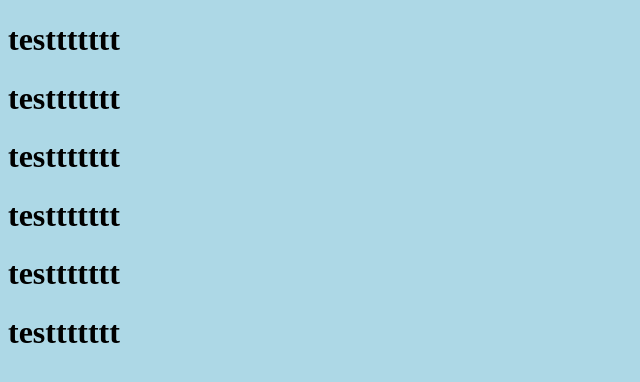
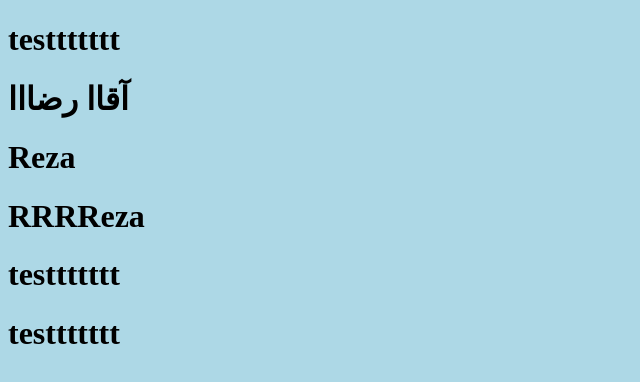
Before and after one commit to NTaghani2003/test11, a plain HTML site: page index.html in a window 1280 px wide. Shown: the whole page, without its empty margins (0-640 px from the left). Drawn offline with Linux system fonts and the light colour scheme.

Commit message:
change 2

```diff
--- a/index.html
+++ b/index.html
@@ -7,9 +7,9 @@
     <title>test Git HTML Page</title>
 </head>
 <H1>testtttttt</H1>
-<H1>testtttttt</H1>
-<H1>testtttttt</H1>
-<H1>testtttttt</H1>
+<H1>آقاا رضااا</H1>
+<H1>Reza</H1>
+<H1>RRRReza</H1>
 <H1>testtttttt</H1>
 <H1>testtttttt</H1>
 
```
